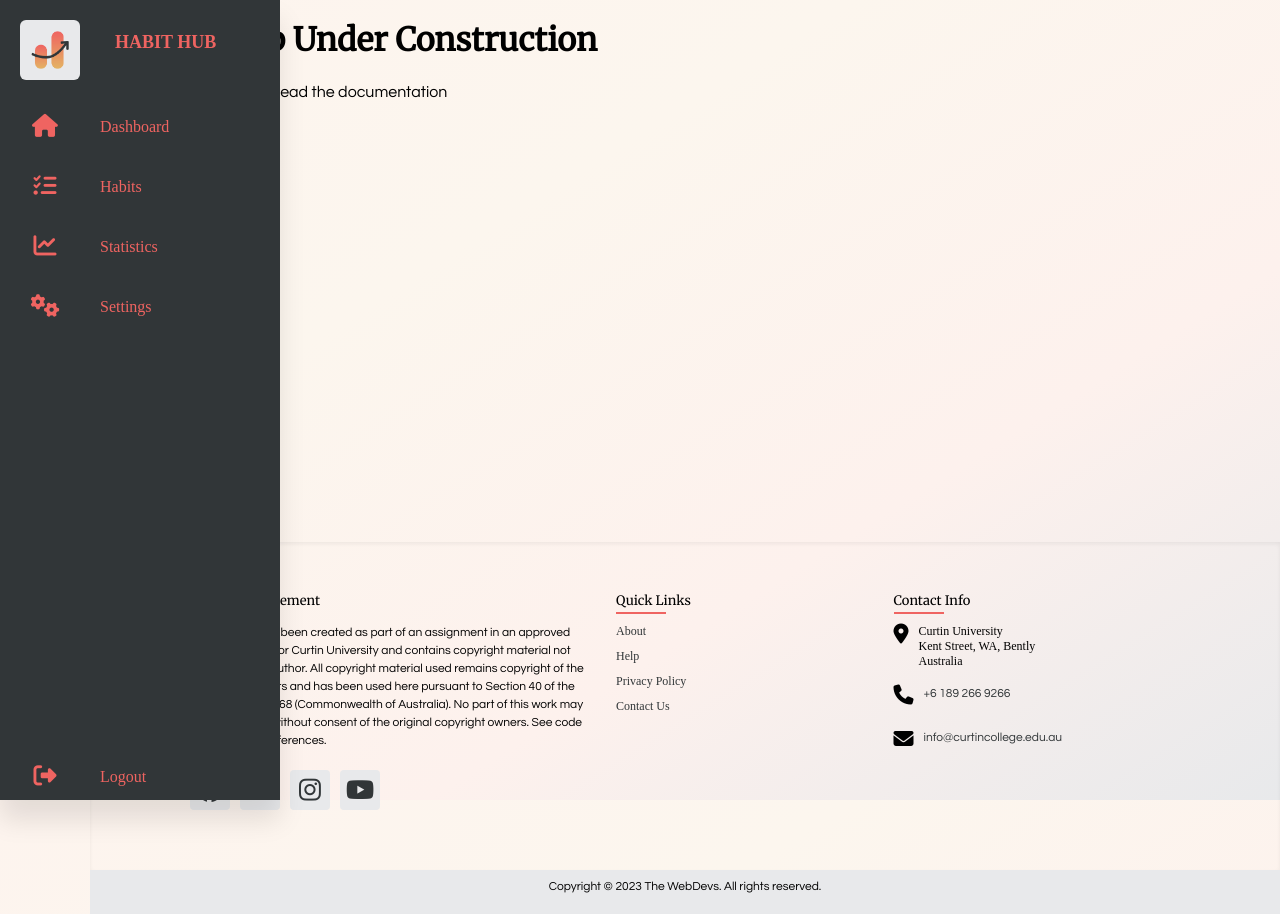
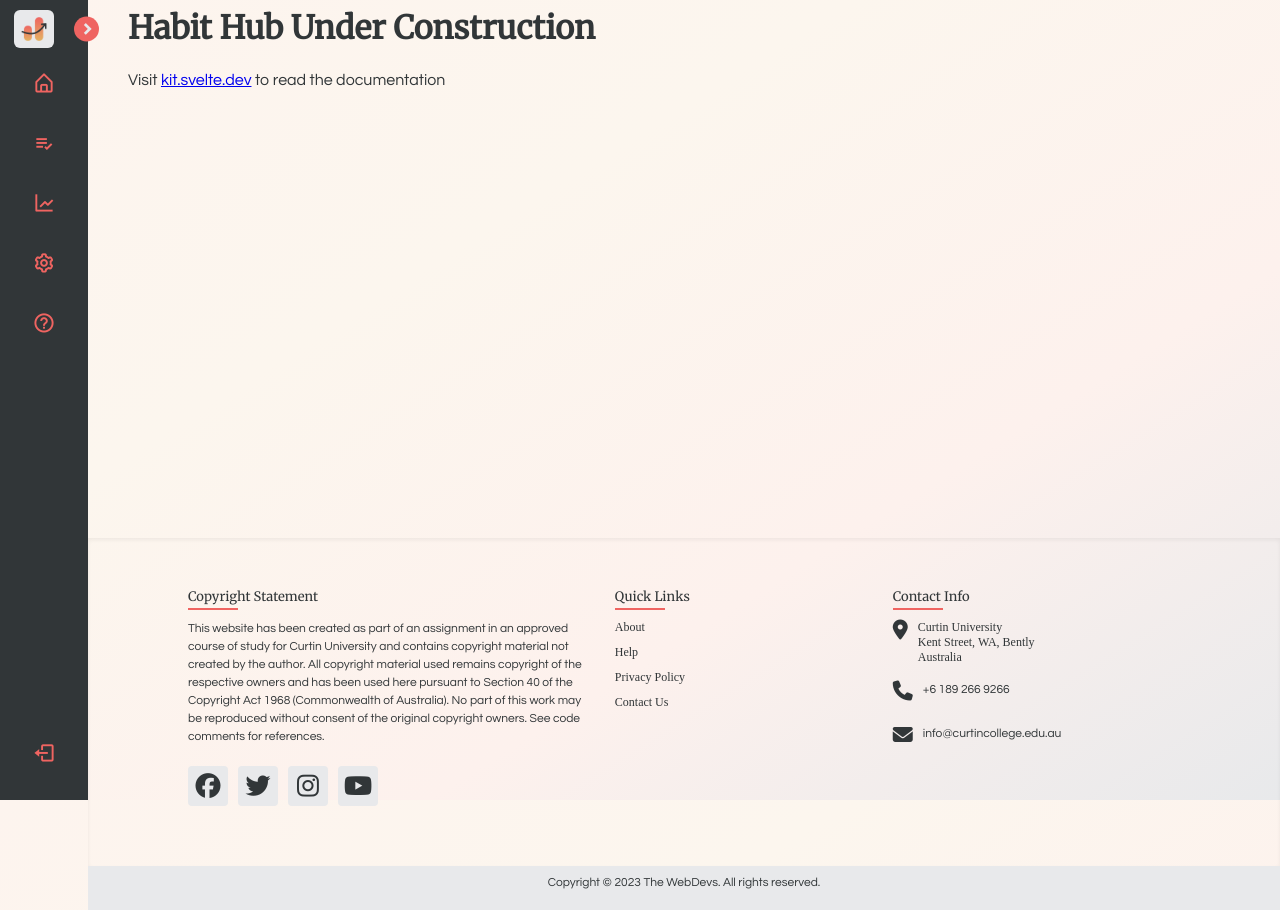
Before and after one commit to s3851446/habithub-frontend, a SvelteKit app in the folder WIP/habithub-frontend/: page / in a window 1280 px wide. Built offline with nearby package versions, Linux system fonts and the light colour scheme.

Commit message:
Improves Navbar component

```diff
--- a/WIP/habithub-frontend/src/app.html
+++ b/WIP/habithub-frontend/src/app.html
@@ -17,6 +17,12 @@
       crossorigin="anonymous"
     ></script>
 
+    <!-- Boxicons -->
+    <link
+      href="https://unpkg.com/boxicons@2.1.4/css/boxicons.min.css"
+      rel="stylesheet"
+    />
+
     <title>Habit Hub</title>
     <link rel="icon" href="%sveltekit.assets%/images/logo_app.png" />
     <meta name="viewport" content="width=device-width" />
--- a/WIP/habithub-frontend/src/app.scss
+++ b/WIP/habithub-frontend/src/app.scss
@@ -15,8 +15,12 @@ body {
     #e8e9eb
   );
   background-attachment: fixed;
-  margin-left: 130px;
-  margin-top: 20px;
+  height: 100vh;
+  color: #313638;
+  width: calc(100% - 88px);
+  position: relative;
+  left: 88px;
+  transition: all 0.5s ease;
 }
 
 h1,
@@ -34,3 +38,7 @@ p {
   line-height: 1.5;
   margin-bottom: 10px;
 }
+
+.body {
+  padding: 8px 40px;
+}
--- a/WIP/habithub-frontend/src/components/Footer.svelte
+++ b/WIP/habithub-frontend/src/components/Footer.svelte
@@ -85,7 +85,6 @@ https://youtu.be/B4KZYsyuVOE -->
     align-items: center;
     min-height: 100vh;
     flex-direction: column;
-    margin-left: -40px;
    }
 
    footer {
--- a/WIP/habithub-frontend/src/components/Navbar.svelte
+++ b/WIP/habithub-frontend/src/components/Navbar.svelte
@@ -1,123 +1,180 @@
-<nav>
-    <ul>
-        <li>
-            <a href="/" class="logo">
-                <img src="./images/logo_app.png" alt=""/>
-                <span class="nav-item">Habit Hub</span>
+<!-- This component was created with the help of a YouTube tutorial.
+https://youtu.be/bFvfqUMjvsA?list=PL4EfZpbcgnsDzLMCKqb1poI8m1Gbd_CXO -->
+<nav class="sidebar close">
+    <header>
+        <div class="image-text">
+            <span class="image">
+                <img src="./images/logo_app.png" alt="Logo">
+            </span>
+            <div class="text header-text">
+                <span class="name">Habit Hub</span>
+            </div>
+        </div>
+        <i class='bx bx-chevron-right toggle'></i>
+    </header>
+    <div class="menu-bar">
+        <div class="menu">
+            <ul class="menu-links">
+                <li class="nav-link">
+                    <a href="/">
+                        <i class='bx bx-home-alt icon'></i>
+                        <span class="text nav-text">Dashboard</span>
                     </a>
                 </li>
-        <li>
-            <a href="/">
-                <i class="fa-solid fa-house"></i>
-                <span class="nav-item">Dashboard</span>
+                <li class="nav-link">
+                    <a href="/habits">
+                        <i class='bx bx-list-check icon'></i>
+                        <span class="text nav-text">Habits</span>
                     </a>
                 </li>
-        <li>
-            <a href="/habits">
-                <i class="fa-solid fa-list-check"></i>
-                <span class="nav-item">Habits</span>
+                <li class="nav-link">
+                    <a href="/statistics">
+                        <i class='bx bx-line-chart icon'></i>
+                        <span class="text nav-text">Statistics</span>
                     </a>
                 </li>
-        <li>
-            <a href="/statistics">
-                <i class="fa-solid fa-chart-line"></i>
-                <span class="nav-item">Statistics</span>
+                <li class="nav-link">
+                    <a href="/settings">
+                        <i class='bx bx-cog icon'></i>
+                        <span class="text nav-text">Settings</span>
                     </a>
                 </li>
-        <li>
-            <a href="/settings">
-                <i class="fa-solid fa-gears"></i>
-                <span class="nav-item">Settings</span>
-            </a>
-        </li>
-        <li>
-            <a href="/login" class="logout">
-                <i class="fa-solid fa-right-from-bracket"></i>
-                <span class="nav-item">Logout</span>
+                <li class="nav-link">
+                    <a href="/guide">
+                        <i class='bx bx-help-circle icon'></i>
+                        <span class="text nav-text">Help/Guide</span>
                     </a>
                 </li>
             </ul>
+        </div>
+        <div class="bottom-content">
+            <ul class="menu-links">
+                <li class="">
+                    <a href="/login">
+                        <i class='bx bx-log-out icon'></i>
+                        <span class="text nav-text">Logout</span>
+                    </a>
+                </li>
+            </ul>
+        </div>
+    </div>
 </nav>
 
 <style>
-    nav {
-    outline: none;
-    border: none;
+    .sidebar {
+        position: fixed;
+        top: 0;
+        left: 0;
+        height: 100%;
+        width: 250px;
+        background: #313638;
+        padding: 10px 14px;
+        z-index: 100;
+        color: #E8E9EB;
+        transition: all .5s ease;
+    }
+
+    .sidebar.close {
+        width: 88px;
+    }
+
+    header {
+        position: relative;
+    }
+
+    img {
+        width: 40px;
+        border-radius: 6px;
+    }
+
+    .image-text {
+        display: flex;
+        align-items: center;
+    }
+
+    .text {
+        font-size: 16px;
+        font-weight: 400;
+        transition: all 0.4s ease;
+        white-space: nowrap;
+        opacity: 1;
+    }
+
+    .sidebar.close .text {
+        opacity: 0;
+    }
+
+    .image {
+        min-width: 60px;
+        display: flex;
+        align-items: center;
+    }
+
+    .header-text {
+        display: flex;
+        flex-direction: column;
+    }
+
+    .sidebar.close .toggle {
+        transform: translateY(-50%);
+    }
+
+    .toggle {
+        position: absolute;
+        top: 50%;
+        right: -25px;
+        transform: translateY(-50%) rotate(180deg);
+        height: 25px;
+        width: 25px;
+        background: #EF6461;
+        display: flex;
+        align-items: center;
+        justify-content: center;
+        border-radius: 50%;
+        font-size: 22px;
+        font-weight: bold;
+        cursor: pointer;
+        transition: all 0.3s ease;
+    }
+
+    li {
+        height: 50px;
+        margin-top: 10px;
+        list-style: none;
+        display: flex;
+        align-items: center;
+    }
+
+    .icon {
+        font-size: 23px;
+        color: #EF6461;
+        min-width: 60px;
+        display: flex;
+        align-items: center;
+        justify-content: center;
     }
 
     a {
+        font-size: 16px;
+        width: 100%;
+        color: #E8E9EB;
         text-decoration: none;
+        height: 100%;
+        display: flex;
+        align-items: center;
+        border-radius: 6px;
+        transition: all 0.4s ease;
     }
 
-    nav {
-        position: fixed;
-        top: 0;
-        bottom: 0;
-        left: 0;
-        height: 100%;
-        background: #313638;
-        width: 99px;
-        overflow: hidden;
-        transition: width 0.2s linear;
-        box-shadow: 0 20px 25px rgba(0, 0, 0, 0.1);
-        z-index: 99;
+    a:hover{
+        background: #E8E9EB;
+        color: #313638;
     }
 
-    .logo{
-        text-align: center;
+    .menu-bar {
+        height: calc(100% - 50px);
         display: flex;
-        transition: all 0.5s ease;
-        margin: 10px 0 0 10px;
-    }
-
-    .logo img {
-        width: 60px;
-        height: 60px;
-        border-radius: 10%;
-    }
-
-    .logo span {
-        font-weight: bold;
-        padding-left: 15px;
-        font-size: 18px;
-        text-transform: uppercase;
-    }
-
-    a {
-        position: relative;
-        color: #EF6461;
-        font-size: 16px;
-        display: table;
-        width: 300px;
-        padding: 10px;
-    }
-
-    .fa-solid {
-        position: relative;
-        width: 70px;
-        height: 40px;
-        top: 14px;
-        font-size: 23px;
-        text-align: center;
-    }
-
-    .nav-item {
-        position: relative;
-        top: 12px;
-        margin-left: 20px;
-    }
-
-    a:hover {
-        background: #E8E9EB;
-    }
-
-    nav:hover {
-        width: 280px;
-        transition: all 0.5s ease;
-    }
-
-    .logout {
-        position: absolute;
-        bottom: 0;
+        flex-direction: column;
+        justify-content: space-between;
     }
 </style>
--- a/WIP/habithub-frontend/src/routes/+layout.svelte
+++ b/WIP/habithub-frontend/src/routes/+layout.svelte
@@ -2,6 +2,17 @@
   import "../app.scss";
   import Navbar from "../components/Navbar.svelte"
   import Footer from "../components/Footer.svelte"
+  import { onMount } from 'svelte'
+
+  onMount(()=>{
+    const sidebar = document.querySelector(".sidebar"),
+          toggle = document.querySelector(".toggle")
+
+    toggle.addEventListener("click", ()=>{
+      sidebar.classList.toggle("close")
+    })
+  })
+
 </script>
 
 <Navbar />
--- a/WIP/habithub-frontend/src/routes/+page.svelte
+++ b/WIP/habithub-frontend/src/routes/+page.svelte
@@ -1,2 +1,5 @@
-<h1>Habit Hub Under Construction</h1>
-<p>Visit <a href="https://kit.svelte.dev">kit.svelte.dev</a> to read the documentation</p>
+<div class="body">
+    <h1>Habit Hub Under Construction</h1>
+    <p>Visit <a href="https://kit.svelte.dev">kit.svelte.dev</a>
+    to read the documentation</p>
+</div>
--- a/WIP/habithub-frontend/src/routes/guide/+page.svelte
+++ b/WIP/habithub-frontend/src/routes/guide/+page.svelte
@@ -1 +1,3 @@
-<h1>I am the guide page!</h1>
+<div class="body">
+    <h1>I am the guide page!</h1>
+</div>
--- a/WIP/habithub-frontend/src/routes/habits/+page.svelte
+++ b/WIP/habithub-frontend/src/routes/habits/+page.svelte
@@ -1 +1,3 @@
-<h1>I am the Habits page!</h1>
+<div class="body">
+    <h1>I am the Habits page!</h1>
+</div>
--- a/WIP/habithub-frontend/src/routes/login/+page.svelte
+++ b/WIP/habithub-frontend/src/routes/login/+page.svelte
@@ -49,5 +49,7 @@
     })
 </script>
 
-<h1>I am the Login page!</h1>
-<button id="do-thing">Test a login</button>
+<div class="body">
+    <h1>I am the Login page!</h1>
+    <button id="do-thing">Test a login</button>
+</div>
--- a/WIP/habithub-frontend/src/routes/settings/+page.svelte
+++ b/WIP/habithub-frontend/src/routes/settings/+page.svelte
@@ -1 +1,3 @@
-<h1>I am the Settings page!</h1>
+<div class="body">
+    <h1>I am the Settings page!</h1>
+</div>
--- a/WIP/habithub-frontend/src/routes/signup/+page.svelte
+++ b/WIP/habithub-frontend/src/routes/signup/+page.svelte
@@ -1 +1,3 @@
-<h1>I am the Signup page!</h1>
+<div class="body">
+    <h1>I am the Signup page!</h1>
+</div>
--- a/WIP/habithub-frontend/src/routes/statistics/+page.svelte
+++ b/WIP/habithub-frontend/src/routes/statistics/+page.svelte
@@ -1 +1,3 @@
-<h1>I am the Statistics page!</h1>
+<div class="body">
+    <h1>I am the Statistics page!</h1>
+</div>
```
Lines whose indentation alone changed are shown as unchanged.
